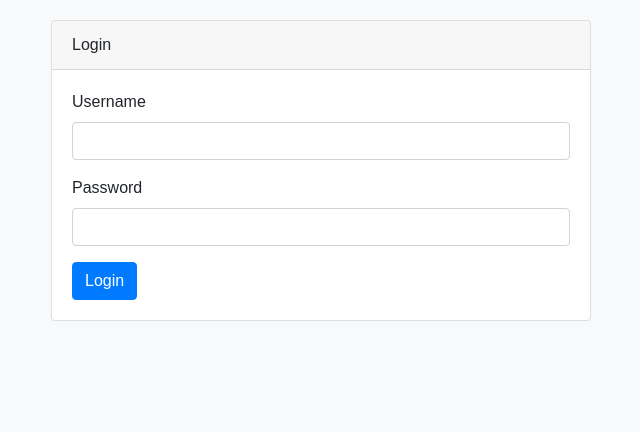
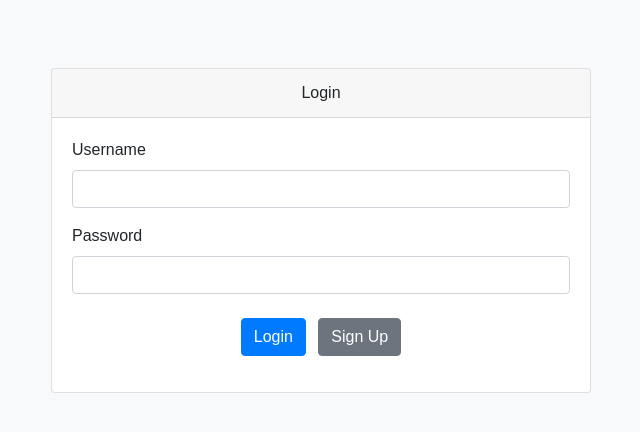
Before and after one commit to abs-d07/pharmacy_management_system, a Flask app: page /login in a window 1280 px wide. Shown: the part 56-488 px from the top of the page, without its empty margins (319-959 px from the left). Run offline with Flask 3, Linux system fonts and the light colour scheme; some libraries are stand-ins or nearby versions.

Commit message:
Update login.html
with signup button

```diff
--- a/templates/login.html
+++ b/templates/login.html
@@ -1,62 +1,39 @@
 {% extends 'base.html' %}
-
-<!--
-
-<!DOCTYPE html>
-<html lang="en">
-<head>
-    <meta charset="UTF-8">
-    <meta name="viewport" content="width=device-width, initial-scale=1.0">
-    <title>Login</title>
-    <link rel="stylesheet" href="https://stackpath.bootstrapcdn.com/bootstrap/4.3.1/css/bootstrap.min.css">
-</head>
-<body>
-    <div class="container">
-        <h2 class="mt-5">Login</h2>
-        <form method="post">
-            <div class="form-group">
-                <label for="username">Username</label>
-                <input type="text" class="form-control" id="username" name="username" required>
-            </div>
-            <div class="form-group">
-                <label for="password">Password</label>
-                <input type="password" class="form-control" id="password" name="password" required>
-            </div>
-            <button type="submit" class="btn btn-primary">Login</button>
-        </form>
-        {% with messages = get_flashed_messages(with_categories=true) %}
-        {% if messages %}
-        <div class="alert alert-dismissible mt-2">
-            {% for category, message in messages %}
-            <div class="alert alert-{{ category }}">
-                {{ message }}
-            </div>
-            {% endfor %}
-        </div>
-        {% endif %}
-        {% endwith %}
-    </div>
-</body>
-</html> -->
-
 
 {% block content %}
 <div class="row justify-content-center">
     <div class="col-md-6">
-        <div class="card">
-            <div class="card-header">Login</div>
+        <div class="card mt-5">
+            <div class="card-header text-center">Login</div>
             <div class="card-body">
                 <form method="post">
+                    <!-- Username Field -->
                     <div class="form-group">
                         <label for="username">Username</label>
                         <input type="text" class="form-control" id="username" name="username" required>
                     </div>
-                    <div class="form-group">
+
+                    <!-- Password Field -->
+                    <div class="form-group mt-3">
                         <label for="password">Password</label>
                         <input type="password" class="form-control" id="password" name="password" required>
                     </div>
-                    <button type="submit" class="btn btn-primary">Login</button>
+
+                    <!-- Buttons -->
+                    <div class="form-group mt-4 text-center">
+                        <button type="submit" class="btn btn-primary">Login</button>
+                        <a href="{{ url_for('signup') }}" class="btn btn-secondary ml-2">Sign Up</a>
+                    </div>
                 </form>
+
+                <!-- Flash Messages -->
+                {% with messages = get_flashed_messages(with_categories=true) %}
+                    {% if messages %}
+                        {% for category, message in messages %}
+                            <div class="alert alert-{{ category }} mt-3">{{ message }}</div>
+                        {% endfor %}
+                    {% endif %}
+                {% endwith %}
             </div>
         </div>
     </div>
```
